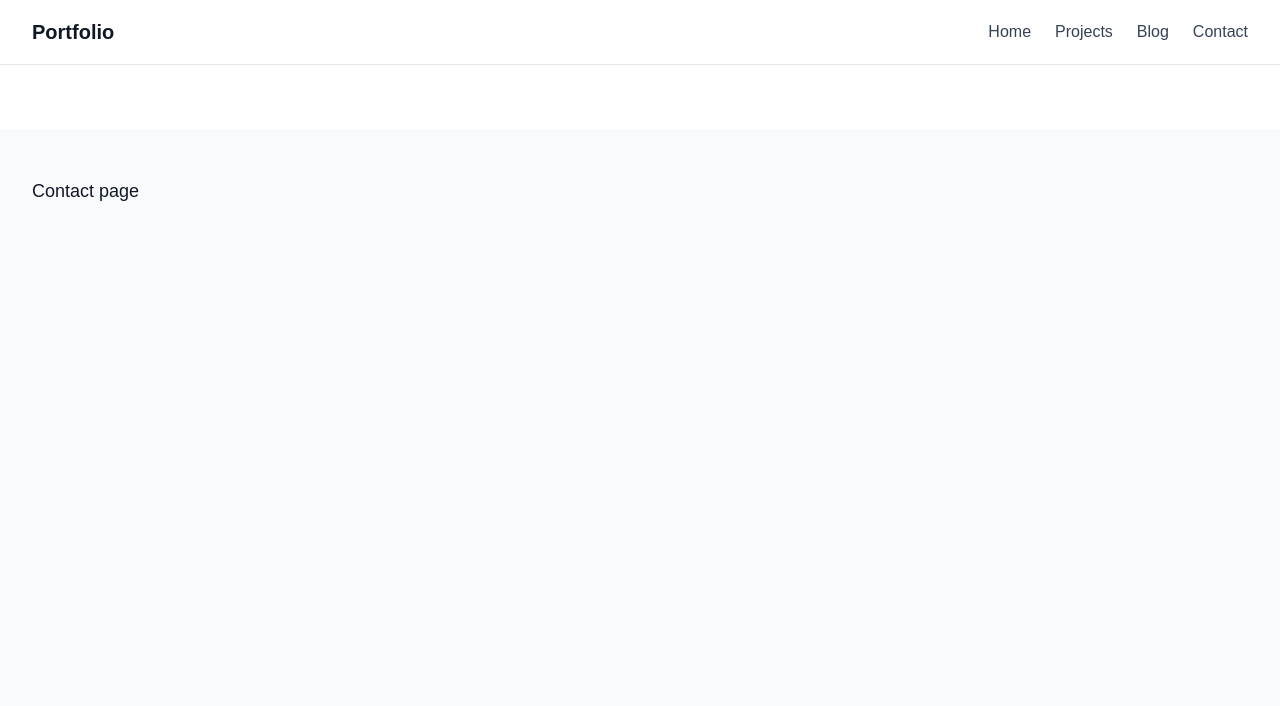
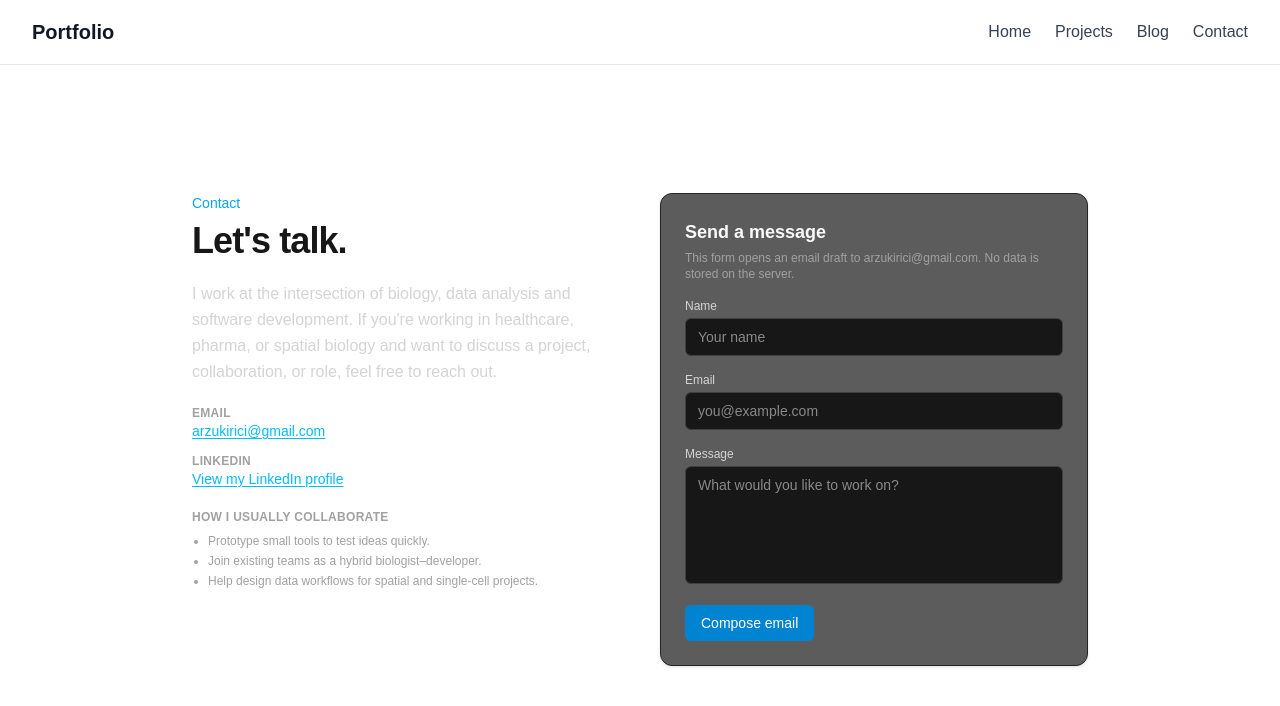
Before and after one commit to agkirici/agkirici.github.io, a Next.js app: page /contact in a window 1280 px wide. Shown: the top 706 px of the page. Built offline with nearby package versions, Linux system fonts and the light colour scheme.

Commit message:
Create contact page with email, LinkedIn and mailto form

```diff
--- a/app/contact/page.tsx
+++ b/app/contact/page.tsx
@@ -1,11 +1,168 @@
+"use client";
+
+import { FormEvent, useState } from "react";
+
+const EMAIL = "arzukirici@gmail.com";
+// TODO: Replace with your real LinkedIn profile URL
+const LINKEDIN_URL = "https://www.linkedin.com/in/your-linkedin-handle";
+
 export default function ContactPage() {
+  const [status, setStatus] = useState<"idle" | "sending" | "sent">("idle");
+
+  const handleSubmit = (event: FormEvent<HTMLFormElement>) => {
+    event.preventDefault();
+    const form = event.currentTarget;
+    const formData = new FormData(form);
+
+    const name = (formData.get("name") || "").toString();
+    const email = (formData.get("email") || "").toString();
+    const message = (formData.get("message") || "").toString();
+
+    const subject = encodeURIComponent(
+      `Message from portfolio site${name ? ` – ${name}` : ""}`
+    );
+    const body = encodeURIComponent(
+      `Name: ${name}\nEmail: ${email}\n\n${message}`
+    );
+
+    setStatus("sending");
+    window.location.href = `mailto:${EMAIL}?subject=${subject}&body=${body}`;
+    setStatus("sent");
+    form.reset();
+  };
+
   return (
-    <div className="min-h-screen bg-gray-50 dark:bg-gray-900">
-      <div className="max-w-7xl mx-auto px-4 sm:px-6 lg:px-8 py-12">
-        <p className="text-lg text-gray-900 dark:text-white">
-          Contact page
-        </p>
+    <main className="min-h-screen px-4 py-12 md:py-16">
+      <div className="mx-auto flex max-w-4xl flex-col gap-10 md:flex-row">
+        {/* Left: text + direct links */}
+        <section className="md:w-1/2 space-y-5">
+          <header className="space-y-2">
+            <p className="text-sm font-medium text-sky-500">Contact</p>
+            <h1 className="text-3xl font-bold tracking-tight sm:text-4xl">
+              Let&apos;s talk.
+            </h1>
+          </header>
+
+          <p className="text-sm leading-relaxed text-neutral-300 md:text-base">
+            I work at the intersection of biology, data analysis and software
+            development. If you&apos;re working in healthcare, pharma, or
+            spatial biology and want to discuss a project, collaboration, or
+            role, feel free to reach out.
+          </p>
+
+          <div className="space-y-3 text-sm text-neutral-200">
+            <div>
+              <p className="text-xs font-semibold uppercase tracking-wide text-neutral-400">
+                Email
+              </p>
+              <a
+                href={`mailto:${EMAIL}`}
+                className="text-sky-400 underline underline-offset-2 hover:text-sky-300"
+              >
+                {EMAIL}
+              </a>
+            </div>
+
+            <div>
+              <p className="text-xs font-semibold uppercase tracking-wide text-neutral-400">
+                LinkedIn
+              </p>
+              <a
+                href={LINKEDIN_URL}
+                target="_blank"
+                rel="noreferrer"
+                className="text-sky-400 underline underline-offset-2 hover:text-sky-300"
+              >
+                View my LinkedIn profile
+              </a>
+            </div>
+          </div>
+
+          <div className="space-y-2 text-xs text-neutral-400">
+            <p className="font-semibold uppercase tracking-wide">
+              How I usually collaborate
+            </p>
+            <ul className="list-disc space-y-1 pl-4">
+              <li>Prototype small tools to test ideas quickly.</li>
+              <li>Join existing teams as a hybrid biologist–developer.</li>
+              <li>Help design data workflows for spatial and single-cell projects.</li>
+            </ul>
+          </div>
+        </section>
+
+        {/* Right: contact form */}
+        <section className="md:w-1/2">
+          <div className="rounded-xl border border-neutral-800 bg-neutral-900/70 p-6 shadow-sm">
+            <h2 className="text-lg font-semibold text-neutral-50">
+              Send a message
+            </h2>
+            <p className="mt-1 text-xs text-neutral-400">
+              This form opens an email draft to {EMAIL}. No data is stored on
+              the server.
+            </p>
+
+            <form onSubmit={handleSubmit} className="mt-4 space-y-4 text-sm">
+              <div className="space-y-1">
+                <label
+                  htmlFor="name"
+                  className="block text-xs font-medium text-neutral-300"
+                >
+                  Name
+                </label>
+                <input
+                  id="name"
+                  name="name"
+                  type="text"
+                  className="w-full rounded-md border border-neutral-700 bg-neutral-900 px-3 py-2 text-sm text-neutral-50 outline-none focus:border-sky-500"
+                  placeholder="Your name"
+                />
+              </div>
+
+              <div className="space-y-1">
+                <label
+                  htmlFor="email"
+                  className="block text-xs font-medium text-neutral-300"
+                >
+                  Email
+                </label>
+                <input
+                  id="email"
+                  name="email"
+                  type="email"
+                  required
+                  className="w-full rounded-md border border-neutral-700 bg-neutral-900 px-3 py-2 text-sm text-neutral-50 outline-none focus:border-sky-500"
+                  placeholder="you@example.com"
+                />
+              </div>
+
+              <div className="space-y-1">
+                <label
+                  htmlFor="message"
+                  className="block text-xs font-medium text-neutral-300"
+                >
+                  Message
+                </label>
+                <textarea
+                  id="message"
+                  name="message"
+                  required
+                  rows={5}
+                  className="w-full resize-none rounded-md border border-neutral-700 bg-neutral-900 px-3 py-2 text-sm text-neutral-50 outline-none focus:border-sky-500"
+                  placeholder="What would you like to work on?"
+                />
+              </div>
+
+              <button
+                type="submit"
+                disabled={status === "sending"}
+                className="inline-flex items-center justify-center rounded-md bg-sky-600 px-4 py-2 text-sm font-medium text-white hover:bg-sky-500 disabled:cursor-not-allowed disabled:opacity-70"
+              >
+                {status === "sent" ? "Email draft opened" : "Compose email"}
+              </button>
+            </form>
+          </div>
+        </section>
       </div>
-    </div>
+    </main>
   );
 }
```
